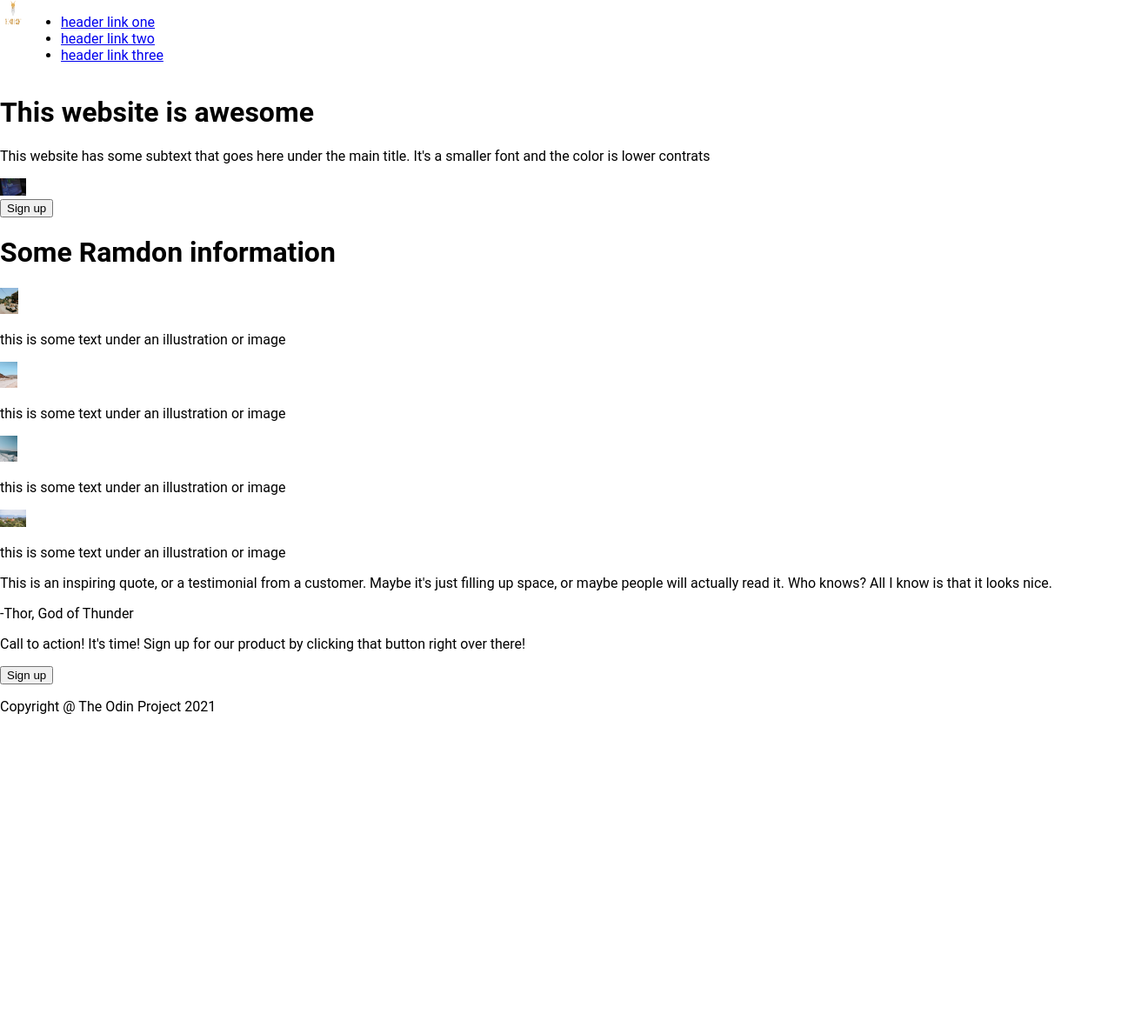
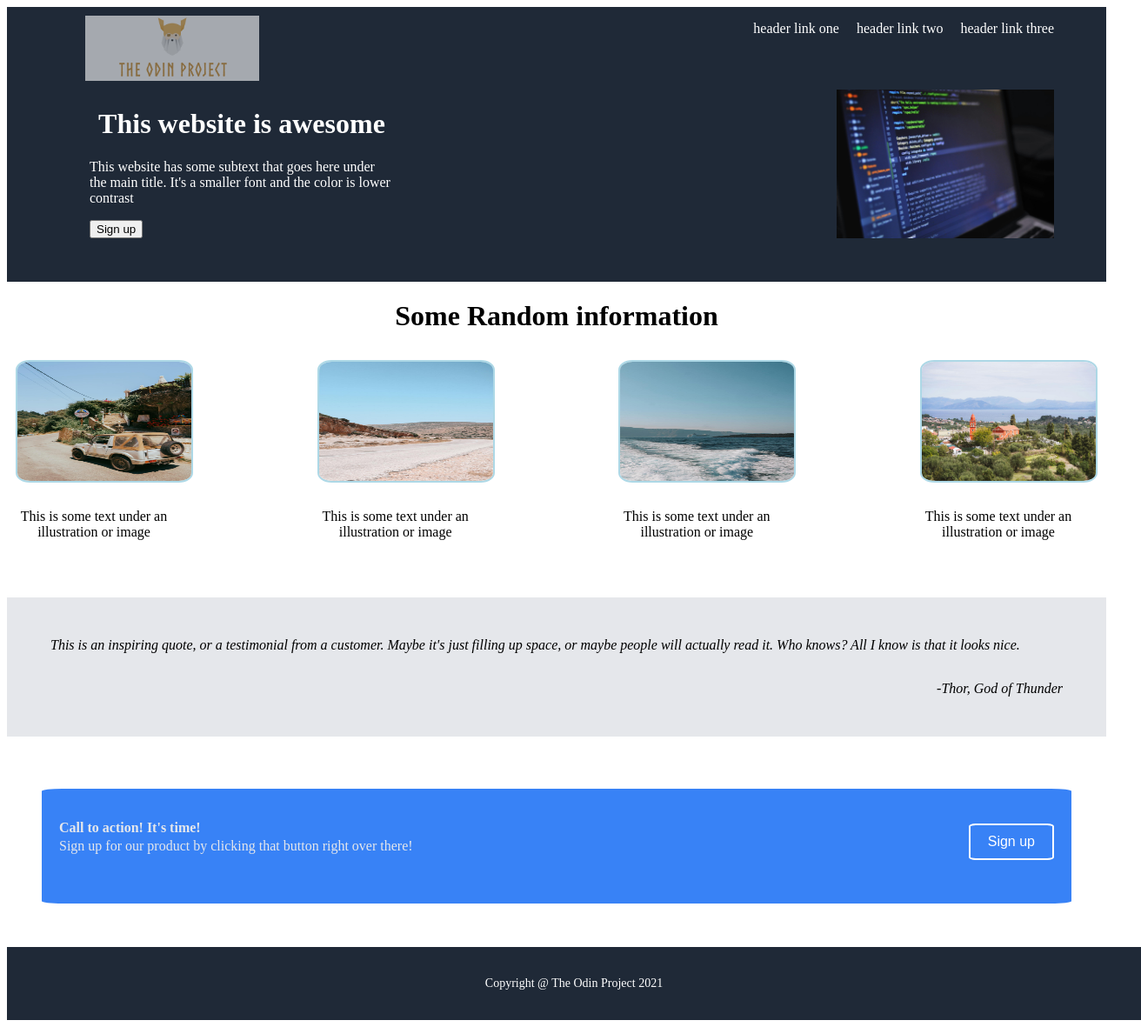
Before and after one commit to jbrenesp/landing-page, a plain HTML site: page index.html in a window 1280 px wide. Shown: the whole page at 87% size, 1312 px wide, since content can reach past the window. Before the commit the page ends 822 px from the top, so only its background shows below. Drawn offline with Linux system fonts and the light colour scheme.

Commit message:
project end

```diff
--- a/index.html
+++ b/index.html
@@ -8,7 +8,7 @@
 </head>
 <body>
     <div class="header">
-        <img src="./logo.png" alt="Project Logo.">
+        <img src="./logo.png" alt="Project Logo." id="logo">
         <ul class="right-links">
             <li><a href="#">header link one</a></li>
             <li><a href="#">header link two</a></li>
@@ -19,45 +19,50 @@
         <div class="content">
             <h1> This website is awesome</h1>
             <p>This website has some subtext that goes here under the main
-                title. It's a smaller font and the color is lower contrats
+                title. It's a smaller font and the color is lower contrast
             </p>
-        <img src="./Coding.jpg" alt="A coding screen.">
-        </div>
-        <div class="buttons">
             <button>Sign up</button>
         </div>
+            <img src="./Coding.jpg" alt="A coding screen." id="image-2">
     </div>
+    <h1>Some Random information</h1>
     <div class="content-2">
-            <h1>Some Ramdon information</h1>
-            <div class="img-with-text"><img src="./car.jpeg" alt="Greek car"/>
-            <p>this is some text under an illustration or image</p>
+        <div class="img-list">
+            <img src="./car.jpeg" alt="Greek car" style= "height:137px;"/>
+            <p style="width: 200px;">This is some text under an illustration or image</p>
         </div>
-            <div class="img-with-text"><img src="./landscape.jpeg" alt="Greek landscape"/>
-                <p>this is some text under an illustration or image</p>
+        <div class="img-list"><img src="./landscape.jpeg" alt="Greek landscape"
+            style= "height:137px;"/>
+            <p style="width: 200px;" >This is some text under an illustration or image</p>
         </div>
-            <div class="img-with-text"><img src="./ocean.jpeg" alt="Greek Ocean"/>
-                <p>this is some text under an illustration or image</p>
+        <div class="img-list"><img src="./ocean.jpeg" alt="Greek Ocean" style= "height:137px;"/>
+            <p style="width: 200px;">This is some text under an illustration or image</p>
         </div>
-            <div class="img-with-text"><img src="./village.jpeg" alt="Greek Village"/>
-                <p>this is some text under an illustration or image</p>
+        <div class="img-list"><img src="./village.jpeg" alt="Greek Village" style= "height:137px;"/>
+            <p style="width: 200px;">This is some text under an illustration or image</p>
         </div>
      </div>
+     <div class="container-3">
      <p>This is an inspiring quote, or a testimonial from a customer.
         Maybe it's just filling up space, or maybe people will actually read it.
         Who knows? All I know is that it looks nice.
     </p>
-    <p>-Thor, God of Thunder</p>
-    <div class="container 3">
-        <p>Call to action! It's time!
-            Sign up for our product by
+    <p class="thor-quote">-Thor, God of Thunder</p>
+     </div>
+    <div class="container-4">
+        <p><strong>Call to action! It's time!</strong></p>
+        <div class="cta-row">
+        <p> Sign up for our product by
             clicking that button right over there!</p>
         <div class="button-2">
             <button>Sign up</button>
         </div>
         </div>
-    <div class="footer"></div>
-    <p>Copyright @ The Odin Project 2021</p>
+    </div>
+    <div class="footer">
+    <p>Copyright @ The Odin Project 2021</p></div>
 
+    </div>
 
 
     </body>
--- a/style.css
+++ b/style.css
@@ -1,16 +1,144 @@
-
-body {
-height: 100vh;
-  margin: 0;
-  overflow: hidden;
-  font-family: Roboto, sans-serif;
+.header {
+  display: flex;
+  text-decoration: none;
+  background-color: #1F2937;
 }
 
-.header {
-    display: flex;
+#logo {
+    max-width: 200px;
+    max-height: 200px;
+    min-height: 50px;
+    min-width: 50px;
+    background-color: #1F2937;
+    opacity: 0.6;
+    margin-left: 90px;
+    margin-top: 10px;
+}
+.right-links {
+  display: flex;
+  margin-left: auto;
+  list-style-type: none;
+  margin-right: 40px;
+
+}
+a {
+  text-decoration: none;
+  margin-right: 20px;
+  color: white;
+}
+.container {
+  background-color: #1F2937;
+  color: white;
+  display: flex;
+  padding: 10px;
+  justify-content: space-between;
+  padding-bottom: 50px;
+  text-align: left;
+  font-stretch: condensed;
+
+
+}
+#image-2 {
+  max-width: 250px;
+  max-height: 250px;
+  min-height: 90px;
+  min-width: 90px;
+  background-color: #1F2937;
+  margin-right: 50px;
 }
 
-img {
-    max-width: 30px;
-    max-height: 30px;
+.content {
+  max-width: 40%;
+  margin-left: 85px;
+  max-width: 350px;
+
 }
+.content-2 {
+   text-align: center;
+   display: flex;
+   justify-content: space-between;
+   flex-wrap: wrap;
+   margin-bottom: 50px;
+}
+
+.img-list img {
+  max-width: 200px;
+  width:  200px;
+  height: auto;
+  display: inline-block;
+  margin: 10px;
+  border: 2px solid lightblue;
+  border-radius: 8%;
+
+}
+h1 {
+  text-align: center;
+
+}
+
+.container-3 {
+   display: flex;
+   flex-direction: column;
+   background-color: #E5E7EB;
+   font-size: 36PX light;
+   font-style:italic;
+   justify-content: center;
+   padding-top: 30px;
+   padding-bottom: 30px;
+   padding-left: 50px;
+   padding-right: 50px;
+}
+.thor-quote {
+  text-align: right;
+}
+.container-4 {
+  display: flex;
+  background-color: #3882F6;
+  color: #E5E7EB;
+  margin-top: 60px;
+  margin-bottom: 50px;
+  margin-left: 40px;
+  margin-right: 40px;
+  padding: 20px;
+  flex-direction: column;
+  flex-wrap: wrap;
+  border-radius: 2%;
+
+}
+.cta-row {
+  display: flex;
+  justify-content: space-between;
+  align-items: center;
+}
+
+.cta-row p {
+  margin: 0; /* Ensure no extra margin around the text */
+  flex-grow: 1; /* Allows the text to grow and push the button to the right */
+  margin-top: -50px;
+}
+
+.button-2 button {
+  padding: 10px 20px;
+  font-size: 16px;
+  background-color: #3882f6;
+  color: white;
+  border: none;
+  cursor: pointer;
+  border-radius: 5px;
+  position: relative;
+  top: -30px;
+  border-radius: 8%;
+  border: 2px solid white;
+}
+
+.footer {
+  background-color: #1F2937; /* Dark background */
+  color: white; /* White text color */
+  text-align: center; /* Center text */
+  padding: 20px; /* Padding inside the footer */
+  position: relative; /* To keep it at the bottom after content */
+  bottom: 0; /* Stick to bottom of the page */
+  width: 100%; /* Full width of the page */
+  margin-top: 40px; /* Add space before the footer starts */
+  font-size: 14px; /* Smaller font size for footer */
+}
```
Lines whose indentation alone changed are shown as unchanged.
